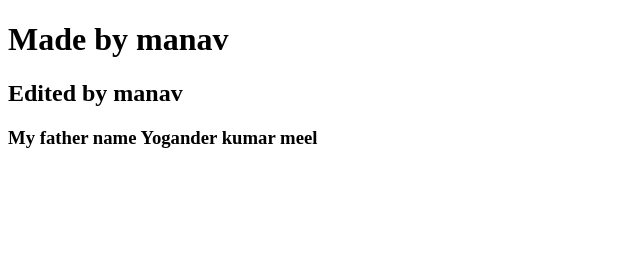
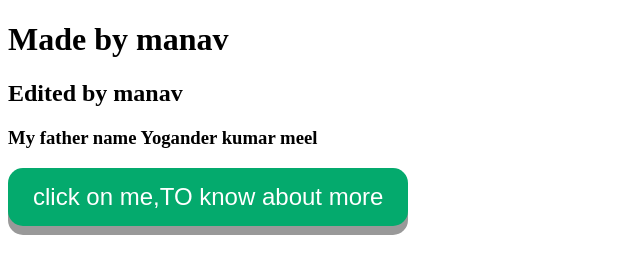
Before and after one commit to Random520/Ai, a plain HTML site: page more.html in a window 1280 px wide. Shown: the whole page, without its empty margins (0-640 px from the left). Drawn offline with Linux system fonts and the light colour scheme.

Commit message:
Update more.html

```diff
--- a/more.html
+++ b/more.html
@@ -31,7 +31,9 @@
 <h1>Made by manav</h1>
 <H2>Edited by manav</H2>
 <H3>My father name Yogander kumar meel</H3>
-
+ <a href="https://random520.github.io/Manav.com/more">
+<button class="button">click on me,TO know about more</button>
+</a>
 
 </body>
 </html>
```
